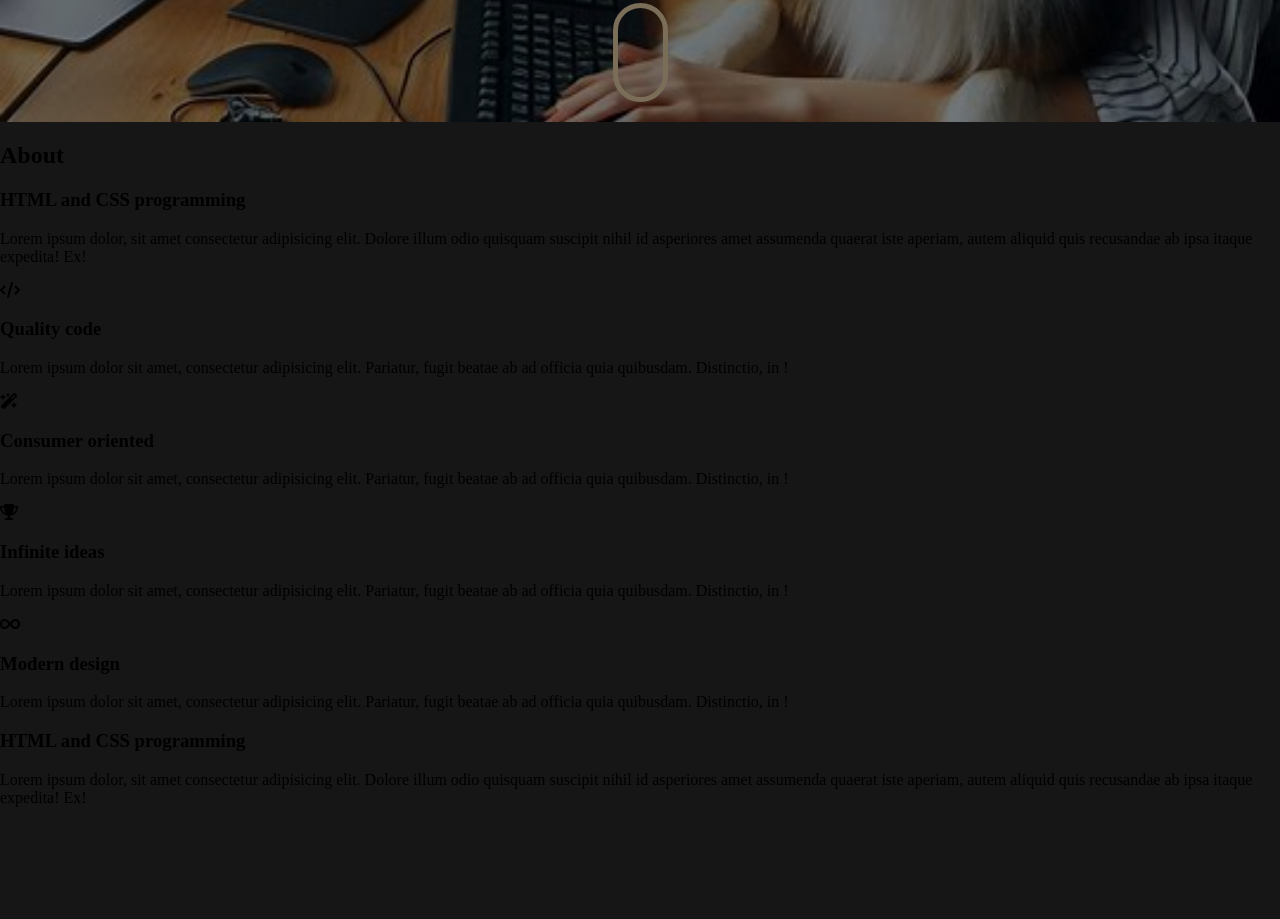
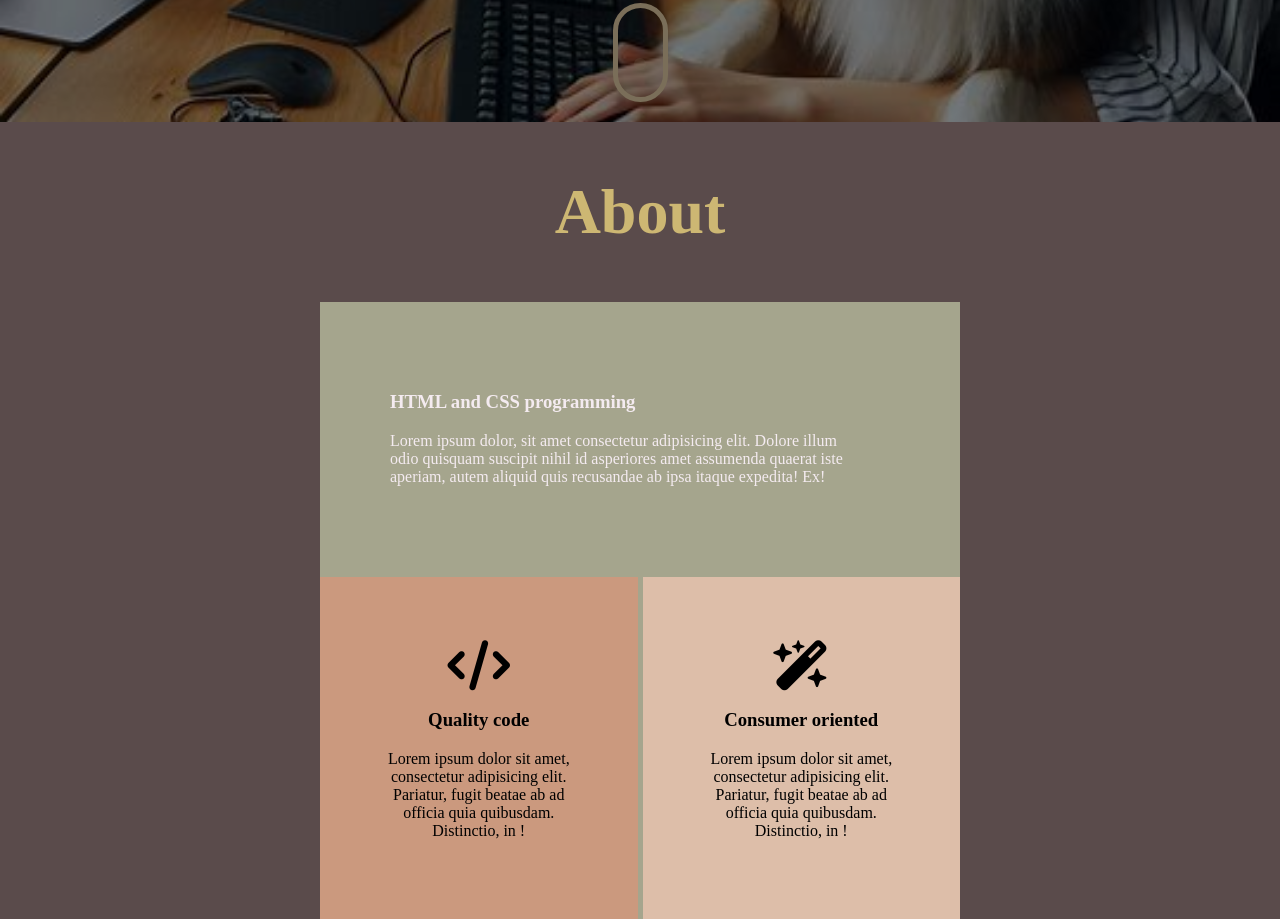
Before and after one commit to Laykajenta/developerPortifolio, a plain HTML site: page index.html in a window 1280 px wide. Shown: the part 678-1597 px from the top of the page. Drawn offline with Linux system fonts and the light colour scheme; a web font is replaced by a local one.

Commit message:
added style to about section

```diff
--- a/style.css
+++ b/style.css
@@ -1,25 +1,29 @@
-html{
-
+html {
     box-sizing: border-box;
     scroll-behavior: smooth;
-
 }
 
-
-body{
+body {
     margin: 0;
     min-height: 100vh;
     padding: 0;
     overflow-x: hidden;
-    height: auto ;
-    background-color: rgb(22,22,22);
+    height: auto;
+    background-color: #5a4b4b;
 
-    font-family: grenze, serif ;
+    font-family: grenze, serif;
 }
 
-section{
+section {
     min-height: 100vh;
 }
+
+.section-title h2 {
+    font-weight: 800;
+    font-size: 4rem;
+    color: #CDB773;
+}
+
 .grenze-bold {
     font-family: "Grenze", serif;
     font-weight: 700;
@@ -39,88 +43,169 @@ section{
 }
 
 /* home section ----------------------------- */
-#home{
+#home {
     display: grid;
     place-items: center;
+}
 
-}
-.slideshow{
+.slideshow {
     width: 100vw;
     height: 100vh;
     overflow: hidden;
     position: relative;
+}
 
-}
-.slideshow::after{
-    content: '';
+.slideshow::after {
+    content: "";
     position: absolute;
     top: 0;
     left: 0;
     width: 100%;
     height: 100%;
-    background-color: rgba(0,0,0,0.5);
+    background-color: rgba(0, 0, 0, 0.5);
     z-index: 1;
     pointer-events: none;
 }
-.slide{
+
+.slide {
     width: 100%;
     height: 100%;
     object-fit: cover;
     position: absolute;
-   top: 0  ;
+    top: 0;
     left: 0;
     opacity: 0;
     transition: opacity 2s ease-in-out;
+}
 
+.slideshow img.active {
+    opacity: 1;
 }
-.slideshow img.active{
-    opacity: 1;
 
-}
 /* title--------------- */
-.page-title{
+.page-title {
     position: absolute;
     top: 50%;
     left: 50%;
-    transform: translate(-50%,-50%);
+    transform: translate(-50%, -50%);
     text-align: center;
     z-index: 2;
     color: white;
 }
-.page-title h1{
+
+.page-title h1 {
     font-size: 5rem;
     font-weight: 900;
     color: rgb(224, 204, 166);
 }
 
 /* scroll-down animation */
-.mouse{
+.mouse {
     position: absolute;
     bottom: 20px;
     width: 45px;
     height: 89px;
     border-radius: 60px;
     border: 5px solid wheat;
+}
 
-
-}
-.mouse::before{
-    content: '';
+.mouse::before {
+    content: "";
     width: 12px;
     height: 12px;
     position: absolute;
     top: 10px;
     left: 50%;
     transform: translateX(-50%);
-    background-color: wheat ;
+    background-color: wheat;
     border-radius: 50%;
-    opacity: 1  ;
+    opacity: 1;
     animation: wheelAnimation 2s infinite;
 }
-@keyframes wheelAnimation{
-    to{
-        opacity: 0  ;
+
+@keyframes wheelAnimation {
+    to {
+        opacity: 0;
         top: 60px;
     }
+}
+
+/* about section ----------------------------- */
+
+
+.about-container {
+    display: grid;
+    place-items: center;
+}
+
+.about-grid {
+    display: grid;
+    grid-template-columns: repeat(2, 1fr);
+    grid-template-rows: auto;
+    grid-gap: 5px;
+    color: #F4EBF0;
+    width: 50vw;
+    background-color: #A5A58D;
 
 }
+
+.box1 {
+    grid-area: 1 / 1 / 2 / 3;
+}
+
+.box2 {
+    grid-area: 2 / 1 / 4 / 2;
+}
+
+.box3 {
+    grid-area: 2 / 2 / 4 / 3;
+}
+
+.box4 {
+    grid-area: 4 / 1 / 6 / 2;
+}
+
+.box5 {
+    grid-area: 4 / 2 / 6 / 3;
+}
+
+.box6 {
+    grid-area: 6 / 1 / 7 / 3;
+}
+
+-about-grid div {
+    background-color: #A5A58D;
+    display: grid;
+    place-items: center;
+    line-height: 1.5;
+}
+
+.text-box {
+    box-sizing: border-box;
+    width: 75ch;
+    padding: 70px;
+}
+
+.icon-box {
+    padding: 20%;
+    text-align: center;
+    color: black;
+}
+.icon-box i{
+    font-size: 50px;
+}
+
+.icon-box:nth-child(2){
+    background: #CB997E;
+
+}
+.icon-box:nth-child(3){
+    background: #DDBEA9;
+
+}.icon-box:nth-child(4){
+    background: #FFE8D6;
+
+}.icon-box:nth-child(5){
+    background: #B7B7A4;
+
+}
```
Lines whose indentation alone changed are shown as unchanged.
